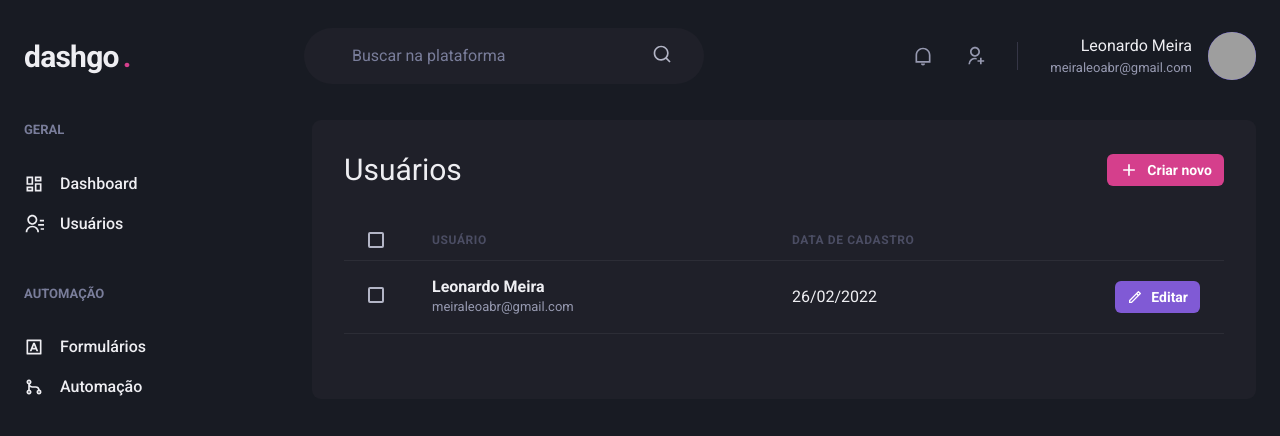
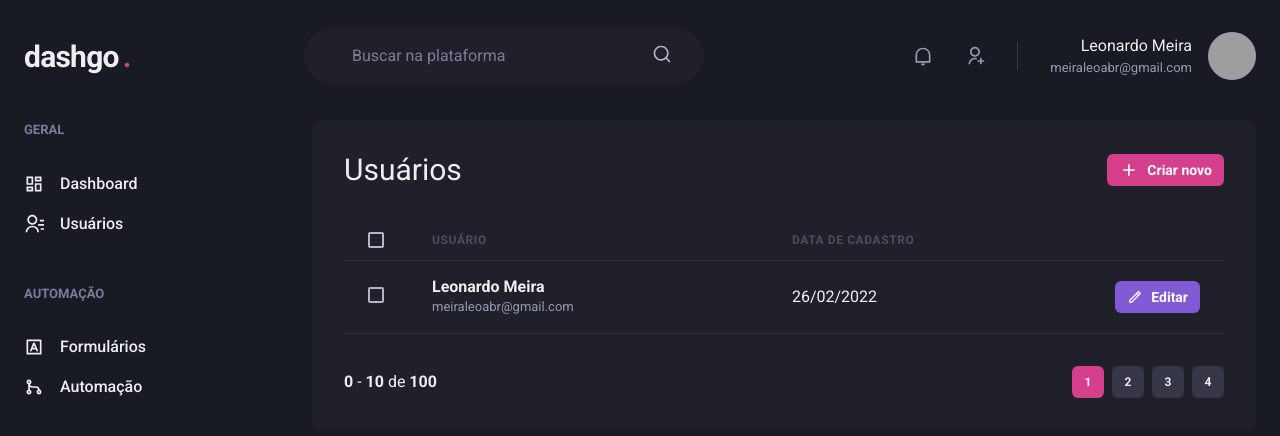
Before and after one commit to leonardomeira/ignite-dashgo, a Next.js app: page /users in a window 1280 px wide. Shown: the top 436 px of the page. Built offline with nearby package versions, Linux system fonts and the light colour scheme; grey boxes are pictures that could not be loaded.

Commit message:
create and finish CreateUser page

```diff
--- /dev/null
+++ b/src/components/Pagination.tsx
@@ -0,0 +1,59 @@
+import { Box, Button, HStack } from "@chakra-ui/react";
+
+export function Pagination() {
+    return (
+        <HStack
+            spacing="6"
+            mt="8"
+            justify="space-between"
+            align="center"
+        >
+
+            <Box>
+                <strong>0</strong> - <strong>10</strong> de <strong>100</strong>
+            </Box>
+            <HStack
+                spacing="2"
+            >
+                <Button
+                    size="sm"
+                    fontSize="xs"
+                    width="4"
+                    colorScheme="pink"
+                    disabled
+                    _disabled={{b: 'pink.500', cursor: 'default'}}
+                >
+                    1
+                </Button>
+                <Button
+                    size="sm"
+                    fontSize="xs"
+                    width="4"
+                    bgColor="gray.700"
+                _hover={{bg: "gray.500"}}
+                >
+                    2
+                </Button>
+                <Button
+                    size="sm"
+                    fontSize="xs"
+                    width="4"
+                    bgColor="gray.700"
+                _hover={{bg: "gray.500"}}
+                >
+                    3
+                </Button>
+                <Button
+                    size="sm"
+                    fontSize="xs"
+                    width="4"
+                    bgColor="gray.700"
+                _hover={{bg: "gray.500"}}
+                >
+                    4
+                </Button>
+            </HStack>
+
+        </HStack>
+    )
+}
--- a/src/pages/users/index.tsx
+++ b/src/pages/users/index.tsx
@@ -1,6 +1,7 @@
 import { Box, Button, Checkbox, Flex, Heading, Icon, Table, Tbody, Td, Text, Th, Thead, Tr } from "@chakra-ui/react";
 import { RiAddLine, RiPencilLine } from "react-icons/ri";
 import { Header } from "../../components/Header";
+import { Pagination } from "../../components/Pagination";
 import { Sidebar } from "../../components/Sidebar";
 
 export default function UserList() {
@@ -79,6 +80,8 @@
                             </Tr>
                         </Tbody>
                     </Table>
+
+                    <Pagination />
                 </Box>
             </Flex>
         </Box>
```
Also changed, not shown: src/pages/users/create.tsx (added, +56 -0 lines).
